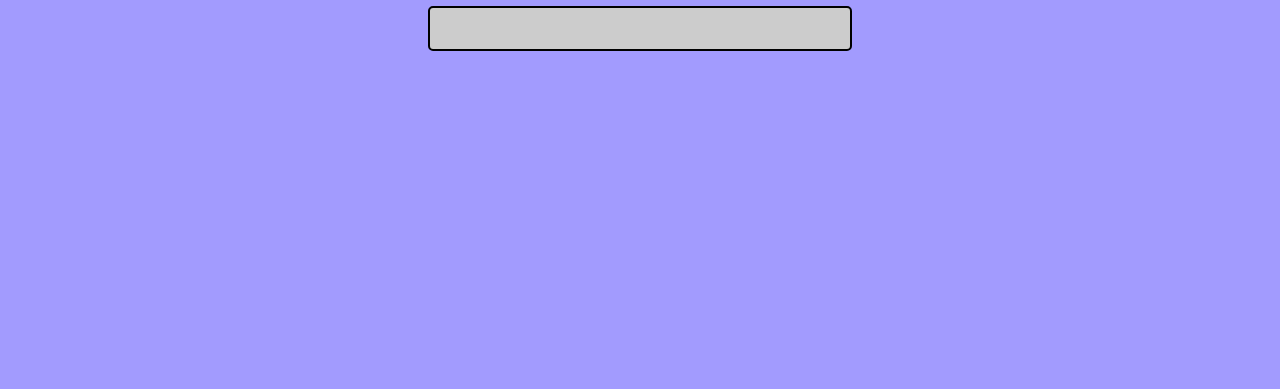
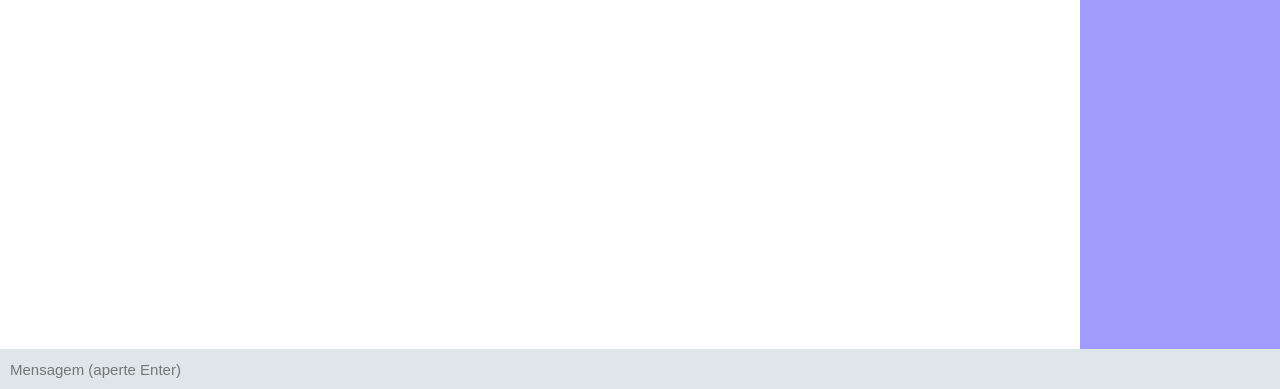
Before and after one commit to Gabrielgqa/chat-node, a website: page public/index.html in a window 1280 px wide. Shown: the part 411-800 px from the top of the page. Drawn offline with Linux system fonts and the light colour scheme.

Commit message:
Base Tela de Chat

```diff
--- a/public/index.html
+++ b/public/index.html
@@ -11,6 +11,15 @@
     <h1>Qual o seu nome?</h1>
     <input type="text" id="loginName">
   </div>
-  <div class="page" id="chatPage"></div>
+
+  <div class="page" id="chatPage">
+    <div class="chatArea">
+      <ul class="chatList"></ul>
+      <ul class="userList"></ul>
+    </div>
+    <div class="chatInput">
+      <input type="text" id="chatMessage" placeholder="Mensagem (aperte Enter)">
+    </div>
+  </div>
 </body>
 </html>
--- a/public/style.css
+++ b/public/style.css
@@ -1,5 +1,11 @@
 body {
   margin: 0;
+}
+
+ul, li {
+  margin: 0;
+  padding: 0;
+  list-style: none;
 }
 
 .page {
@@ -22,9 +28,41 @@ body {
 }
 
 #loginPage {
+  display: none;
+}
+
+#chatPage {
   display: flex;
 }
 
-#chatPage {
-  display: none;
+.chatArea {
+  flex: 1;
+  width: 100%;
+  display: flex;
+  background-color: #a29bfe;
 }
+
+.chatList {
+  flex: 1;
+  background-color: #fff;
+}
+
+.userList {
+  width: 200px;
+  background-color: #a29bfe;
+}
+
+.chatInput {
+  width: 100%;
+  display: flex;
+}
+
+#chatMessage {
+  flex: 1;
+  height: 40px;
+  padding: 0 10px;
+  font-size: 15px;
+  background-color: #dfe6e9;
+  outline: 0;
+  border: 0;
+}
```
